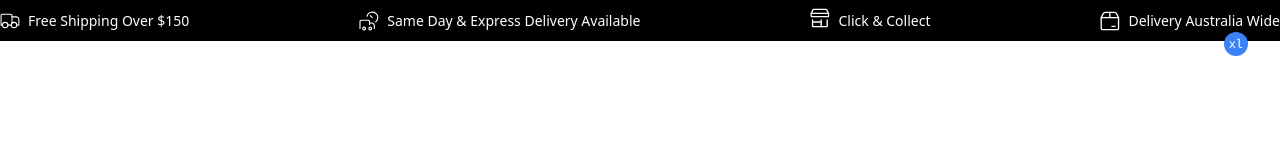
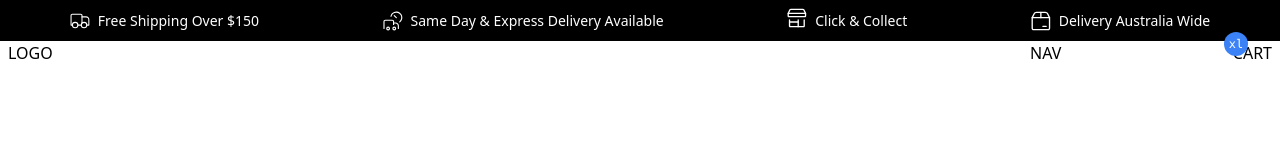
Before and after one commit to justbrown1980/kakawa, a website: page public/index.html in a window 1280 px wide. Drawn offline with Linux system fonts and the light colour scheme.

Commit message:
Fix Animated Shipping

```diff
--- a/public/index.html
+++ b/public/index.html
@@ -24,7 +24,7 @@
 
 
   <div class="bg-black whitespace-nowrap overflow-hidden py-2 text-sm">
-    <header class="container flex justify-between items-center text-white mx-auto max-w-[1360px] container--large">
+    <header class="container flex justify-around items-center text-white mx-auto container--large px-2">
       <div class="flex items-center">
         <svg class="size-5 mr-2" viewBox="0 0 19 14" fill="none" xmlns="http://www.w3.org/2000/svg">
           <path
@@ -119,6 +119,17 @@
   }
   </style>
 
+<div>
+  <header class="mx-auto grid grid-cols-6 container px-2">
+    <div class="col-span-1">LOGO</div>
+    <div class="col-span-4 justify-self-end"->NAV</div>
+    <div class="col-span-1 justify-self-end">CART</div>
+
+  </header>
+</div>
+
+
+
 
 </body>
 </html>
```
Also changed, not shown: public/build/tailwind.css.
